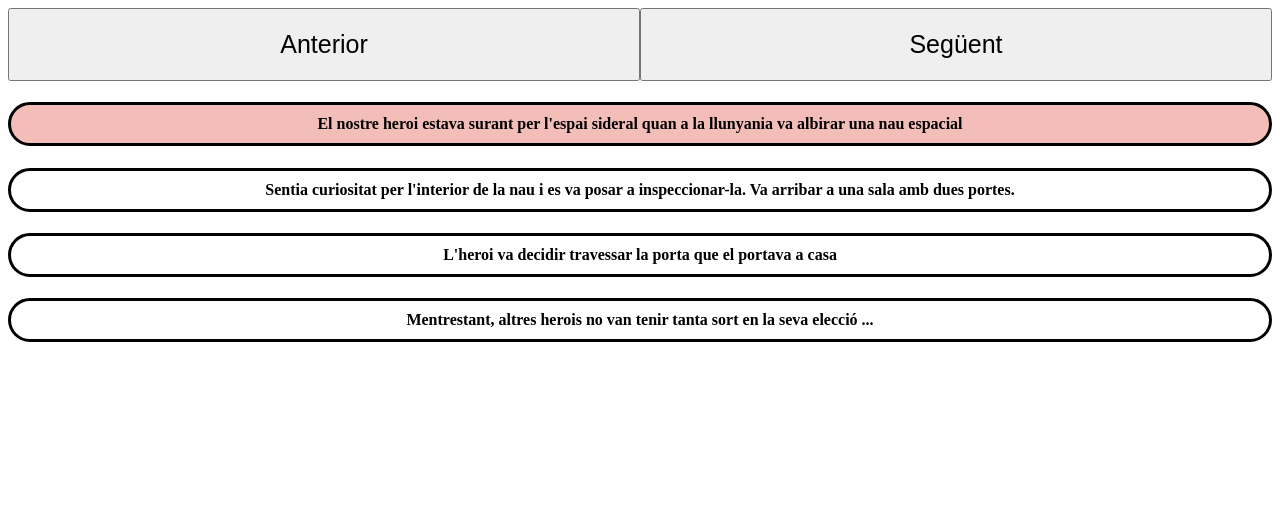
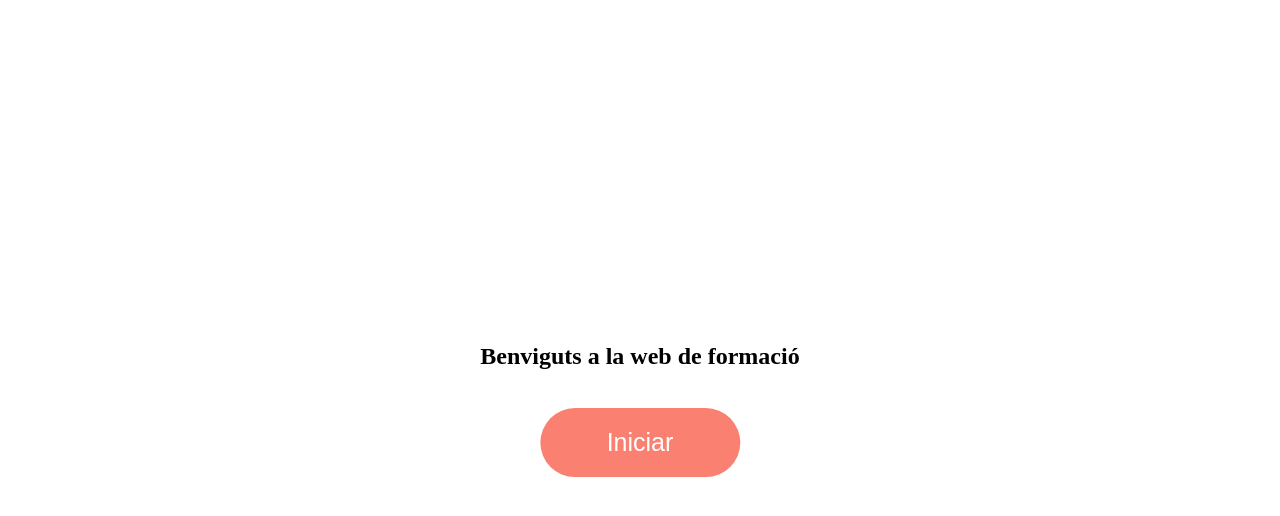
Before and after one commit to xvrmas/sprint-6, a Vue app: page / in a window 1280 px wide. Shown: the top 516 px of the page. Built offline with nearby package versions, Linux system fonts and the light colour scheme.

Commit message:
exercici5

```diff
--- a/src/components/Botons.vue
+++ b/src/components/Botons.vue
@@ -1,5 +1,5 @@
 <template>
-  <div>
+  <div v-if="condition">
     <button @click="$emit(`accio1`)">Anterior</button>
     <button @click="$emit('accio2')">Següent</button>
   </div>
--- a/src/components/Escena.vue
+++ b/src/components/Escena.vue
@@ -1,4 +1,6 @@
 <template>
+  <div v-if="condition">
+    <div>
       <div
         v-for="(value, i) in llista"
         :key="i"
@@ -6,14 +8,15 @@
       >
         <h4>{{ value.text }}</h4>
       </div>
-
+    </div>
+  </div>
 </template>
 
 
 <script>
 export default {
   name: "Escena",
-  props: ["llista", "seleccionat"],
+  props: ["llista", "seleccionat", "condition"],
 };
 </script>
 
--- a/src/components/Home.vue
+++ b/src/components/Home.vue
@@ -4,7 +4,17 @@
     @accio2="selectedItem2"
     :condition="condition"
   ></Botons>
-  <Escena :llista="posts" :seleccionat="currentSentence"></Escena>
+
+  <Escena
+    :llista="posts"
+    :seleccionat="currentSentence"
+    :condition="condition"
+  ></Escena>
+  <div class="careta" v-if="!condition">
+    <h2>Benviguts a la web de formació</h2>
+    <br />
+    <button class="boto-inici" @click="mostrar">{{ "Iniciar" }}</button>
+  </div>
 </template>
 
 <script>
@@ -31,9 +41,13 @@ export default {
         },
       ],
       currentSentence: 0,
+      condition: false,
     };
   },
   methods: {
+    mostrar() {
+      this.condition = true;
+    },
     selectedItem1() {
       this.currentSentence--;
     },
@@ -44,4 +58,20 @@ export default {
 };
 </script>
 <style>
+.careta {
+  position: absolute;
+  top: 50%;
+  left: 50%;
+  transform: translate(-50%, -50%);
+}
+.boto-inici {
+  background-color: salmon;
+  color: white;
+  border: 0;
+  border-radius: 50px;
+  width: 200px;
+}
+.boto-inici:hover {
+  background-color: rgb(244, 60, 39);
+}
 </style>
```
Lines whose indentation alone changed are shown as unchanged.
